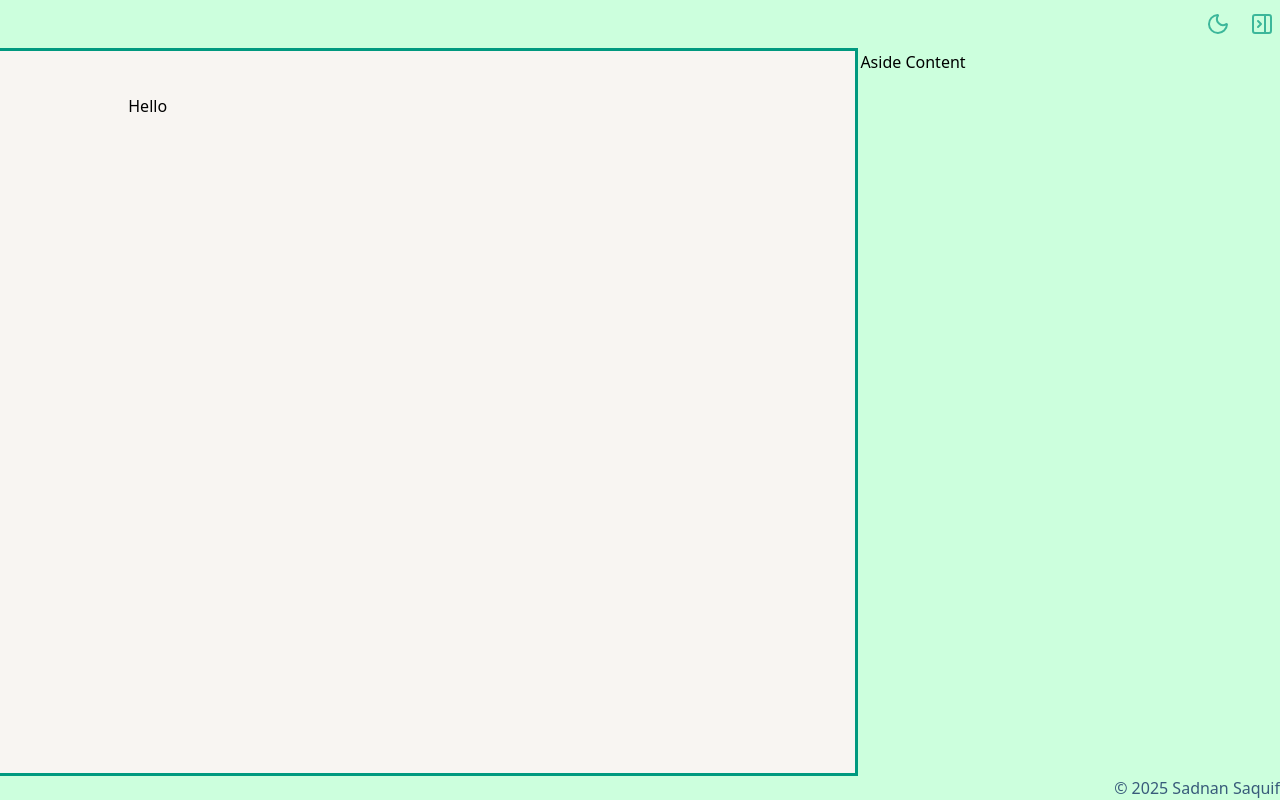
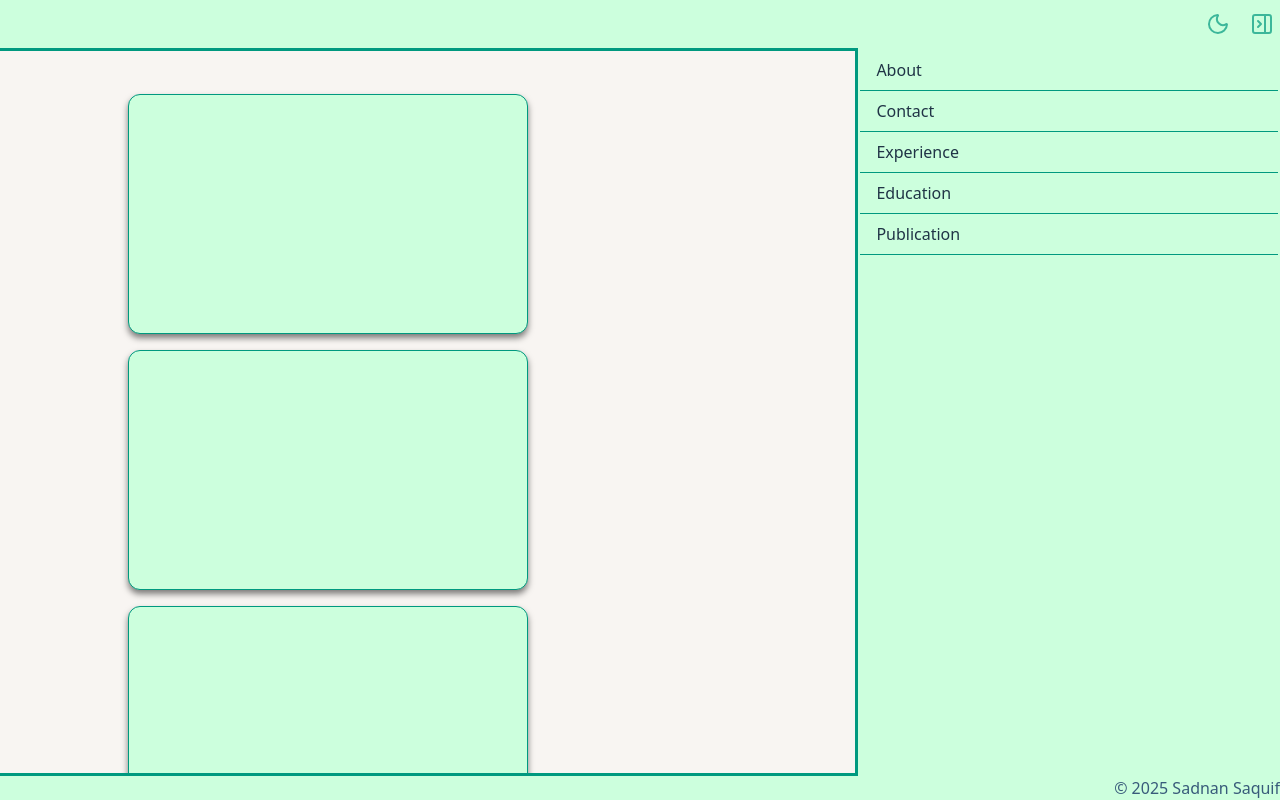
Before and after one commit to SSaquif/SSaquif.github.io, a React (Vite) app: page / in a window 1280 px wide. Built offline with nearby package versions, Linux system fonts and the light colour scheme.

Commit message:
new components

```diff
--- /dev/null
+++ b/src/components/Card.tsx
@@ -0,0 +1,21 @@
+import { styled } from "../stitches.config";
+
+export const Card = styled("div", {
+  background: "$secondaryBackground",
+  border: "1px solid $border",
+  borderRadius: "12px",
+  boxShadow: "0 4px 6px rgba(0, 0, 0, 0.5)",
+  overflow: "auto",
+
+  // Portrait for mobile
+  aspectRatio: "3/4",
+
+  // Landscape for larger screens
+  "@tabletAndUp": {
+    aspectRatio: "5/3",
+  },
+
+  // maybe use percentages for width
+  minWidth: "200px",
+  maxWidth: "400px",
+});
--- /dev/null
+++ b/src/components/Navitem.tsx
@@ -0,0 +1,20 @@
+import { styled } from "../stitches.config";
+
+export const NavItem = styled("div", {
+  padding: "0.5rem 1rem",
+  color: "$primaryText",
+  borderBottom: "1px solid $border",
+  cursor: "pointer",
+  "&:hover": {
+    backgroundColor: "$highlight",
+    color: "$highlightText",
+  },
+  // for touch devices
+  // same effect when you hold the item
+  "@media (hover: none)": {
+    "&:active": {
+      backgroundColor: "$highlight",
+      color: "$highlightText",
+    },
+  },
+});
--- a/src/components/Portfolio.tsx
+++ b/src/components/Portfolio.tsx
@@ -1,5 +1,7 @@
 import { useOutletContext } from "react-router-dom";
 import { styled } from "../stitches.config";
+import { Card } from "./Card";
+import { NavItem } from "./Navitem";
 
 function Portfolio() {
   const { slot } = useOutletContext<{
@@ -10,18 +12,53 @@ function Portfolio() {
   return (
     <>
       {slot === "main" && <PortfolioContent />}
-      {slot === "aside" && <div>Aside Content</div>}
-      {slot === "mobileDrawer" && <div>Mobile Drawer Content</div>}
+      {slot === "aside" && <AsideContent />}
+      {slot === "mobileDrawer" && <MobileDrawerContent />}
     </>
   );
 }
 
 function PortfolioContent() {
-  return <Container>Hello</Container>;
+  return (
+    <Container>
+      <Card />
+      <Card />
+      <Card />
+      <Card />
+    </Container>
+  );
+}
+
+function AsideContent() {
+  return (
+    <div>
+      <NavItem>About</NavItem>
+      <NavItem>Contact</NavItem>
+      <NavItem>Experience</NavItem>
+      <NavItem>Education</NavItem>
+      <NavItem>Publication</NavItem>
+    </div>
+  );
+}
+
+function MobileDrawerContent() {
+  return (
+    <div>
+      <NavItem>About</NavItem>
+      <NavItem>Contact</NavItem>
+      <NavItem>Experience</NavItem>
+      <NavItem>Education</NavItem>
+      <NavItem>Publication</NavItem>
+    </div>
+  );
 }
 
 const Container = styled("div", {
-  height: "100%",
+  //   height: "100%",
+  //   height: "fit-content",
+  flex: 1,
+  minHeight: 0,
+  overflow: "auto",
   display: "flex",
   flexDirection: "column",
   padding: "5% 15% 0 15%",
```
